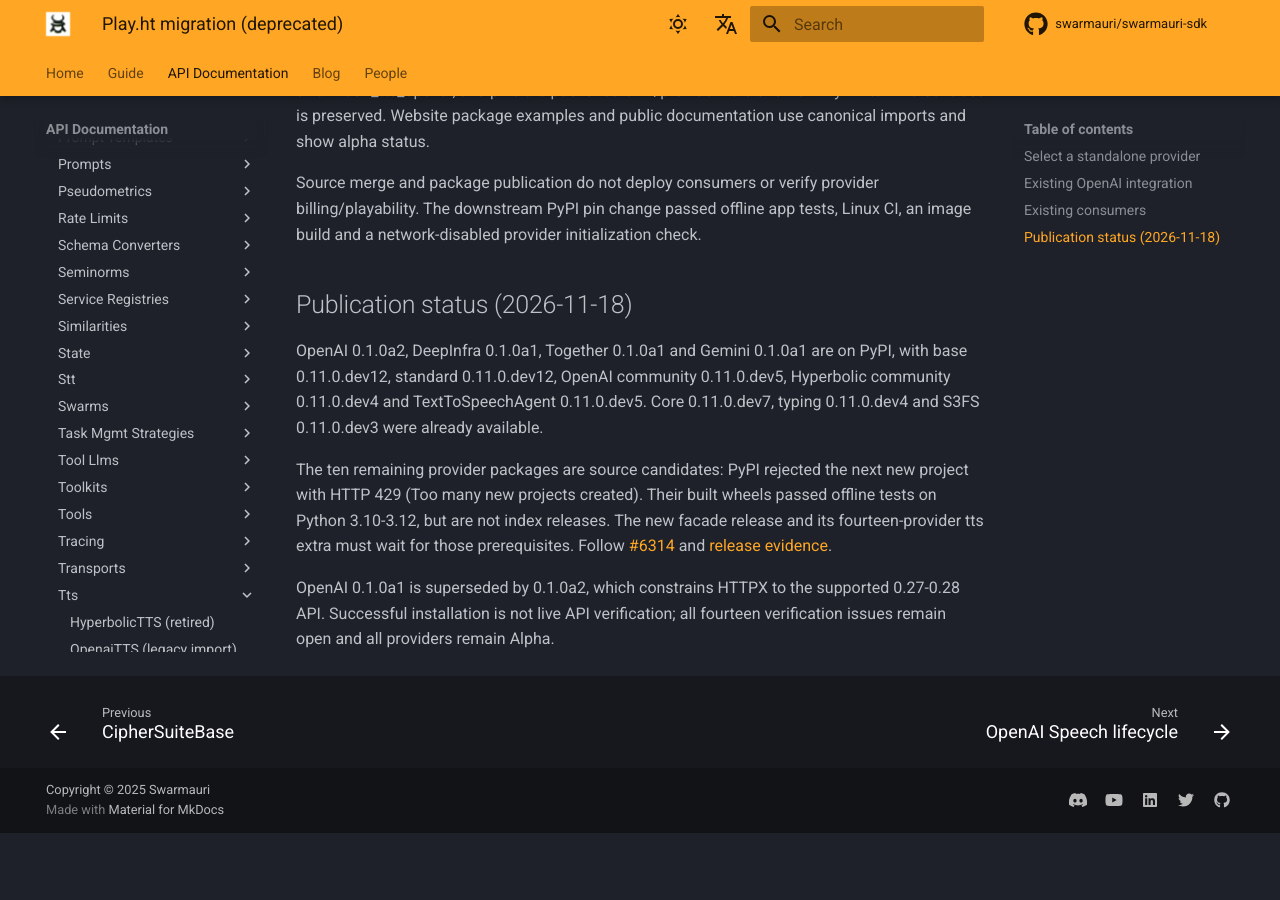
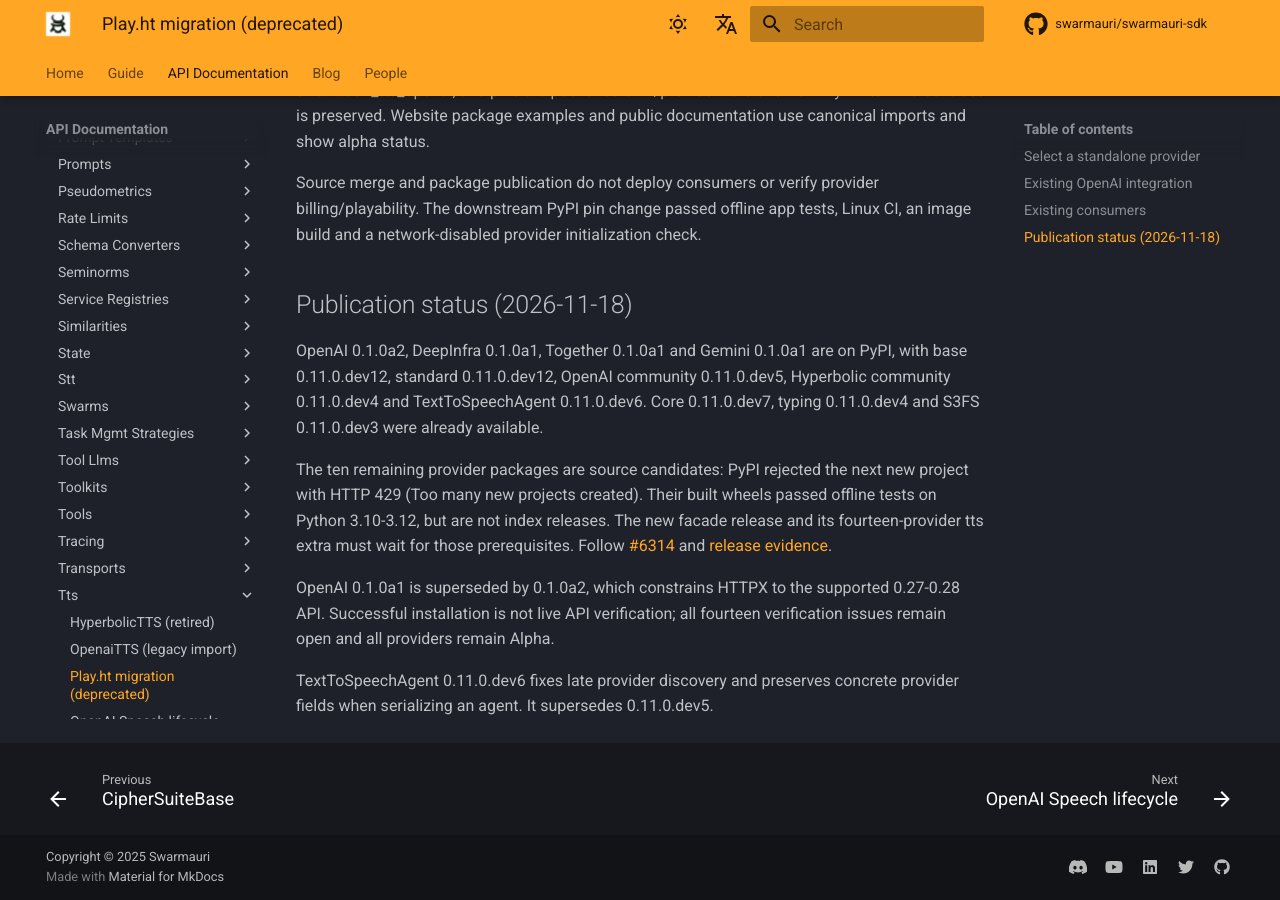
Before and after one commit to swarmauri/docs-swarmauri-com, an MkDocs documentation site: the page built from docs/home/playht_migration.md, in a window 1280 px wide and 900 px high, scrolled down 2273 px. Built offline with MkDocs 1.6.1 and Material for MkDocs 9.7.7, drawn with Linux system fonts in a browser that asks for light colours; comment, search, counter and statistics services are not loaded; before the commit the page ends 3106 px from its top, so only the background shows below that.

Commit message:
Recommend the verified agent patch release

```diff
--- a/docs/home/playht_migration.md
+++ b/docs/home/playht_migration.md
@@ -94,7 +94,7 @@ Linux CI, an image build and a network-disabled provider initialization check.
 OpenAI 0.1.0a2, DeepInfra 0.1.0a1, Together 0.1.0a1 and Gemini 0.1.0a1
 are on PyPI, with base 0.11.0.dev12, standard 0.11.0.dev12,
 OpenAI community 0.11.0.dev5, Hyperbolic community 0.11.0.dev4 and
-TextToSpeechAgent 0.11.0.dev5. Core 0.11.0.dev7, typing 0.11.0.dev4 and
+TextToSpeechAgent 0.11.0.dev6. Core 0.11.0.dev7, typing 0.11.0.dev4 and
 S3FS 0.11.0.dev3 were already available.
 
 The ten remaining provider packages are source candidates: PyPI rejected the
@@ -107,3 +107,6 @@ and [release evidence](https://github.com/swarmauri/swarmauri-sdk/blob/master/do
 OpenAI 0.1.0a1 is superseded by 0.1.0a2, which constrains HTTPX to the
 supported 0.27-0.28 API. Successful installation is not live API verification;
 all fourteen verification issues remain open and all providers remain Alpha.
+
+TextToSpeechAgent 0.11.0.dev6 fixes late provider discovery and preserves
+concrete provider fields when serializing an agent. It supersedes 0.11.0.dev5.
```
